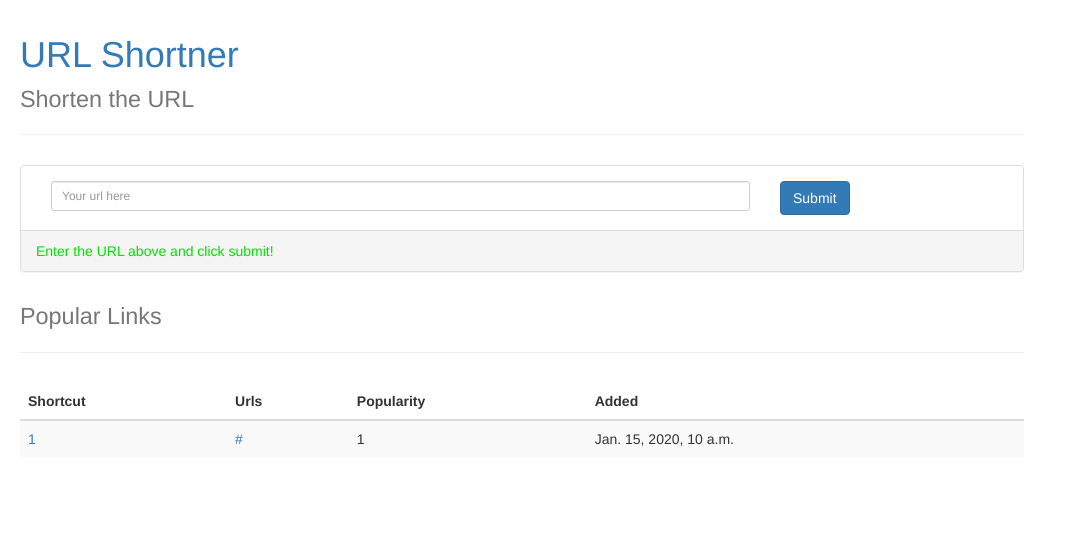
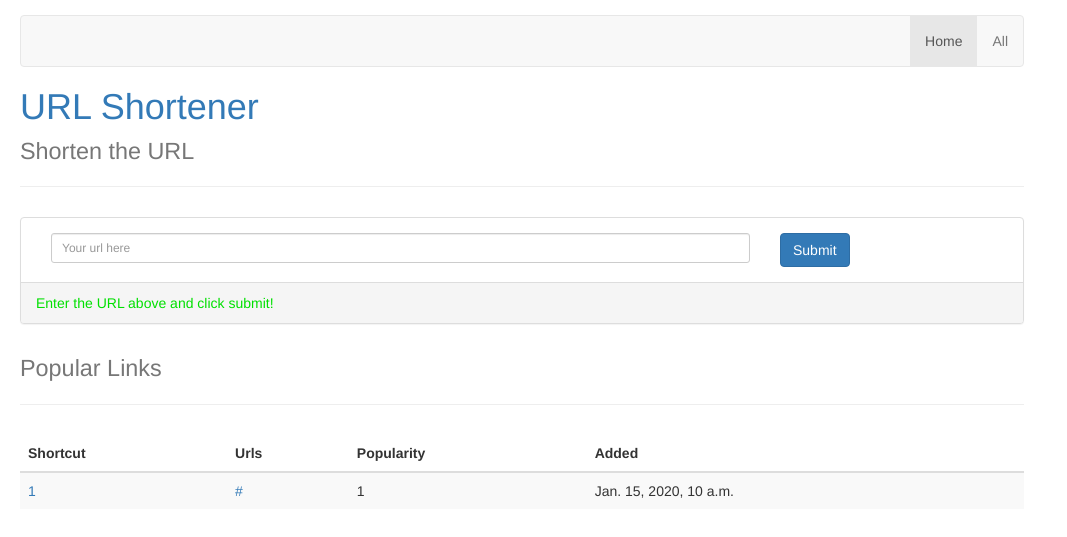
Before and after one commit to izag/urlshortener, a Django app: page / in a window 1280 px wide. Shown: the top 537 px of the page, without its empty margins (0-1067 px from the left). Run offline with Django 3.2, Linux system fonts and the light colour scheme; tables that the repository leaves empty hold one stand-in row (values such as "Sample post"); some libraries are stand-ins or nearby versions.

Commit message:
Pagination, deletion, csrf, navbar

```diff
--- a/shortenersite/static/shortenersite/css/custom.css
+++ b/shortenersite/static/shortenersite/css/custom.css
@@ -29,20 +29,3 @@ header {
 	color: #a94442;
 	background-color: #f2dede;
 }
-
-table.tableitems em {
-    color: #aaa;
-}
-
-table.tableitems .col3, table.tableitems .col4 {
-    width: 10%;
-    min-width: 100px;
-}
-
-table.tableitems .col5 {
-    width: 30%;
-    min-width: 300px;
-}
-
-table.tableitems .header {
-}
--- a/shortenersite/templates/shortenersite/base.html
+++ b/shortenersite/templates/shortenersite/base.html
@@ -1,7 +1,7 @@
 <!DOCTYPE html>
 <html>
 <head>
- <title>{% block title %}Welcome to mysite{% endblock %}</title>
+ <title>{% block title %}{% endblock %}</title>
  {% load staticfiles %}
  <link rel="stylesheet" href="https://maxcdn.bootstrapcdn.com/bootstrap/3.3.1/css/bootstrap.min.css">
  <link rel="stylesheet" type="text/css" href="{% static 'shortenersite/css/custom.css' %}" />
@@ -11,8 +11,18 @@
 
 <body>
 <div id="wrap">
+
+<nav class="navbar navbar-default">
+  <div class="collapse navbar-collapse" id="bs-example-navbar-collapse-1">
+      <ul class="nav navbar-nav navbar-right">
+        <li {% ifequal request.path "/" %}class="active"{% endifequal %}><a href="{% url 'shortenersite:home' %}">Home</a></li>
+        <li {% ifequal request.path "/all/" %}class="active"{% endifequal %}><a href="{% url 'shortenersite:listall' %}">All</a></li>
+      </ul>
+  </div>
+</nav>
+
 <header>
- <h1><a href="{% url 'shortenersite:home' %}">URL Shortner</a><br/><small>{% block subheader %}Shorten the URL{% endblock %}</small></h1>
+ <h1><a href="{% url 'shortenersite:home' %}">URL Shortener</a><br/><small>{% block subheader %}Shorten the URL{% endblock %}</small></h1>
 </header>
 
 <div id="content">
--- a/shortenersite/templates/shortenersite/index.html
+++ b/shortenersite/templates/shortenersite/index.html
@@ -28,6 +28,8 @@
 	{% endif %}
 </div>
 
+{% if popular_urls %}
+
 <header>
  <h1><small>Popular Links</small></h1>
 </header>
@@ -35,10 +37,10 @@
 <table class="table table-striped">
 	<thead>
 		<tr>
-			<th class="col3 header">Shortcut</th>
-			<th class="col3 header">Urls</th>
-			<th class="col3 header">Popularity</th>
-			<th class="col3 header">Added</th>
+			<th>Shortcut</th>
+			<th>Urls</th>
+			<th>Popularity</th>
+			<th>Added</th>
 		</tr>
 	</thead>
 	<tbody>
@@ -53,4 +55,6 @@
 	</tbody>
 </table>
 
+{% endif %}
+
 {% endblock %}
--- a/shortenersite/views.py
+++ b/shortenersite/views.py
@@ -7,7 +7,11 @@ from django.template.context_processors import csrf
 from django.core.paginator import Paginator, EmptyPage, PageNotAnInteger
 from django.views import generic
 from django.urls import reverse_lazy
+from django.utils.decorators import method_decorator
+from django.views.decorators.csrf import csrf_protect
 
+
+@method_decorator(csrf_protect, name='dispatch')
 class IndexView(generic.ListView):
 	template_name = 'shortenersite/index.html'
 	context_object_name = 'popular_urls'
@@ -53,12 +57,13 @@ def get_short_code():
 		except:
 			return short_id
 
+@method_decorator(csrf_protect, name='dispatch')
 class UrlsListView(generic.ListView):
 	context_object_name = 'urls'
-	template_name = 'shortenersite/list.html'
+	template_name = 'shortenersite/all.html'
 
 	def get_queryset(self):
-		urls = Article.objects.all()
+		urls = Urls.objects.all()
 		paginator = Paginator(urls, 10)
 		page = self.request.GET.get('page')
 
@@ -74,4 +79,4 @@ class UrlsListView(generic.ListView):
 
 class DeleteView(generic.DeleteView):
 	model = Urls
-	success_url = reverse_lazy('home')
+	success_url = reverse_lazy('shortenersite:listall')
```
Also changed, not shown: shortenersite/templates/shortenersite/all.html (added, +56 -0 lines), shortenersite/templates/shortenersite/details.html (+7 -0 lines).
